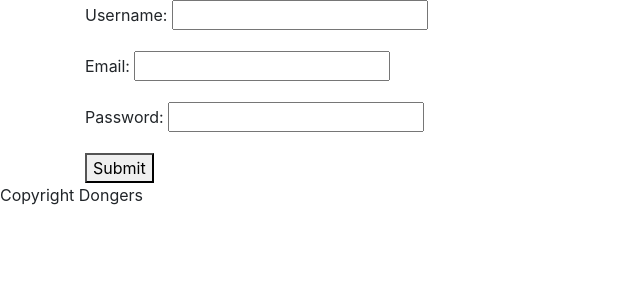
After one commit to forsman5/blackjack, a Django app: page /register/ in a window 1280 px wide. The commit adds this page. Shown: the top 300 px of the page, without its empty margins (0-640 px from the left). Run offline with Django 3.2, Linux system fonts and the light colour scheme; some libraries are stand-ins or nearby versions.

Commit message:
added user views for sign up and in

```diff
--- a/blackjack/settings.py
+++ b/blackjack/settings.py
@@ -27,8 +27,9 @@ DEBUG = True
 
 ALLOWED_HOSTS = []
 
+# Application definition
 
-# Application definition
+LOGIN_REDIRECT_URL = '/'
 
 INSTALLED_APPS = [
     'django.contrib.admin',
--- /dev/null
+++ b/game/forms.py
@@ -0,0 +1,19 @@
+from django import forms
+
+class UserRegistrationForm(forms.Form):
+    username = forms.CharField(
+        required = True,
+        label = 'Username',
+        max_length = 32
+    )
+    email = forms.CharField(
+        required = True,
+        label = 'Email',
+        max_length = 32,
+    )
+    password = forms.CharField(
+        required = True,
+        label = 'Password',
+        max_length = 32,
+        widget = forms.PasswordInput()
+    )
--- a/game/templates/base.html
+++ b/game/templates/base.html
@@ -18,7 +18,11 @@
     <script src="https://stackpath.bootstrapcdn.com/bootstrap/4.1.0/js/bootstrap.min.js" integrity="sha384-uefMccjFJAIv6A+rW+L4AHf99KvxDjWSu1z9VI8SKNVmz4sk7buKt/6v9KI65qnm" crossorigin="anonymous"></script>
 
     {% include 'partials/_header.html' %}
-    {% block content %}{% endblock %}
+
+    <div class="container">
+      {% block content %}{% endblock %}
+    </div>
+
     {% include 'partials/_footer.html' %}
   </body>
 </html>
--- a/game/templates/index.html
+++ b/game/templates/index.html
@@ -1,9 +1,7 @@
 {% extends "base.html" %}
 
 {% block content %}
-<div class="container">
   <h1>Let's Play Blackjack!</h1>
-  <button type="button" class="btn btn-outline-success">Log In</button>
-  <button type="button" class="btn btn-outline-secondary">Sign Up</button>
-</div>
+  <a type="button" class="btn btn-outline-success" href="login/">Log In</a>
+  <a type="button" class="btn btn-outline-secondary">Sign Up</a>
 {% endblock %}
--- /dev/null
+++ b/game/templates/register.html
@@ -0,0 +1,8 @@
+{% extends "base.html" %}
+
+{% block content %}
+<form method="POST">
+    {% csrf_token %} {{ form.as_p }}
+    <button type="submit">Submit</button>
+</form>
+{% endblock %}
--- a/game/urls.py
+++ b/game/urls.py
@@ -1,7 +1,11 @@
 from django.urls import path
+
+from django.contrib.auth import views as auth_views
 
 from . import views
 
 urlpatterns = [
     path('', views.index, name='index'),
+    path('login/', auth_views.login, {'template_name': 'login.html'}, name='login'),
+    path('register/', views.register, name='register'),
 ]
--- a/game/views.py
+++ b/game/views.py
@@ -1,6 +1,38 @@
 from django.shortcuts import render
+from django.contrib.auth.models import User
+from django.contrib.auth import authenticate, login
+from django.http import HttpResponseRedirect
+from django import forms
+from .forms import UserRegistrationForm
 
 # Create your views here.
 def index(request):
     # the homepage
     return render(request, 'index.html')
+
+def register(request):
+    if request.method == 'POST':
+        # create and save a new username
+        form = UserRegistrationForm(request.POST)
+        if form.is_valid():
+            userObj = form.cleaned_data
+            username = userObj['username']
+            email =  userObj['email']
+            password =  userObj['password']
+
+            if not (User.objects.filter(username=username).exists() or User.objects.filter(email=email).exists()):
+                User.objects.create_user(username, email, password)
+
+                user = authenticate(username = username, password = password)
+
+                login(request, user)
+
+                return HttpResponseRedirect('/')
+            else:
+                raise forms.ValidationError('Looks like that username is already in use')
+    else:
+        # render the page with the form to sign up
+        form = UserRegistrationForm()
+
+    # only hit this if either of the else cases are hit
+    return render(request, 'register.html', {'form' : form})
```
Also changed, not shown: game/templates/login.html (added, +16 -0 lines).
